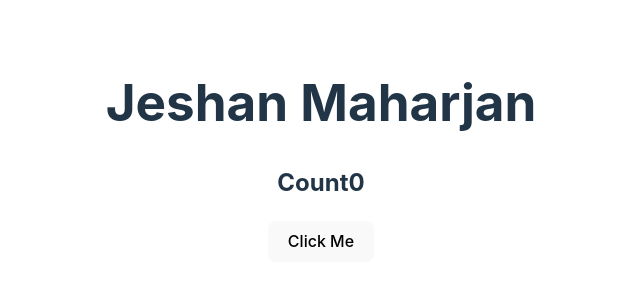
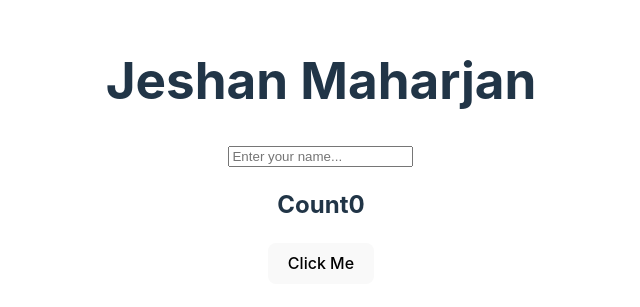
Before and after one commit to WhiteShadow100/portfolio, a React (Vite) app: page / in a window 1280 px wide. Shown: the part 249-556 px from the top of the page, without its empty margins (319-959 px from the left). Built offline with nearby package versions, Linux system fonts and the light colour scheme.

Commit message:
added a input section for visitor

```diff
--- a/src/App.jsx
+++ b/src/App.jsx
@@ -5,10 +5,21 @@
 
 function App() {
   const [count, setCount] = useState(0)
+  const [vister, setVisiter] = useState('')
 
   return (
     <>
       <h1>Jeshan Maharjan</h1>
+
+      <h2>{vister}</h2>
+      <input
+        placeholder='Enter your name...'
+        onChange={(e) => {
+          setVisiter(pre => (
+            e.target.value
+          ))
+        }}
+      />
 
       <h2>{"Count" + count}</h2>
       <button
@@ -17,7 +28,9 @@
             pre += 1
           ))
         }}
-      >Click Me</button>
+      >
+        Click Me
+      </button>
     </>
   )
 }
```
